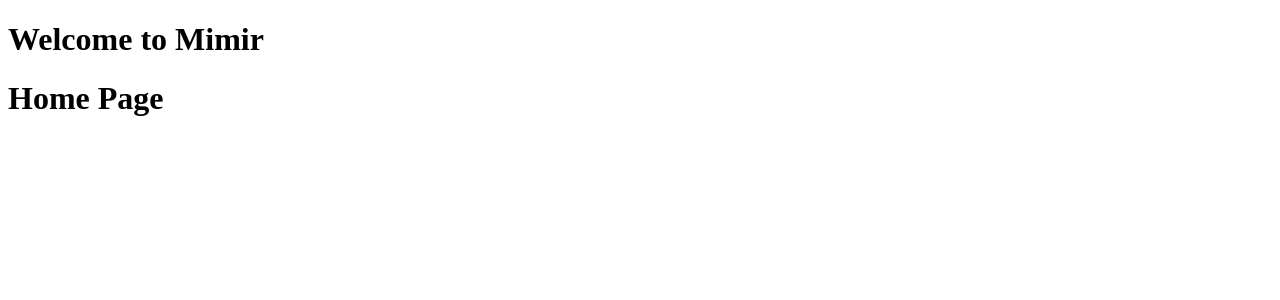
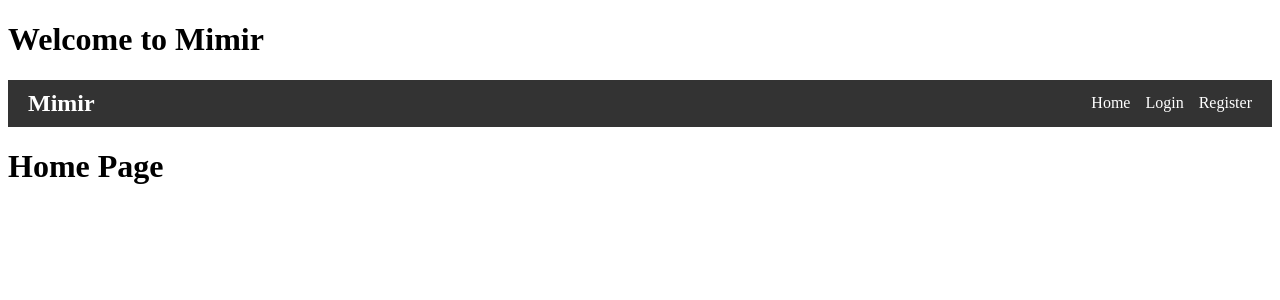
Before and after one commit to pacc-jean/mimir, a React (Create React App) app in the folder client/: page / in a window 1280 px wide. Shown: the top 300 px of the page. Built offline with nearby package versions, Linux system fonts and the light colour scheme.

Commit message:
setup Navbar.js and add it to App.js

```diff
--- a/client/src/App.js
+++ b/client/src/App.js
@@ -2,11 +2,14 @@ import { Routes, Route } from "react-router-dom";
 import Home from "./pages/Home";
 import Login from "./pages/Login";
 import Register from "./pages/Register";
+import Navbar from "./components/Navbar";
+
 
 function App() {
   return (
     <div>
       <h1>Welcome to Mimir</h1>
+      <Navbar />
       <Routes>
         <Route path="/" element={<Home />} />
         <Route path="/login" element={<Login />} />
--- /dev/null
+++ b/client/src/components/Navbar.js
@@ -0,0 +1,39 @@
+import { Link } from "react-router-dom";
+
+const Navbar = () => {
+  return (
+    <nav style={styles.navbar}>
+      <h2 style={styles.logo}>Mimir</h2>
+      <div style={styles.links}>
+        <Link to="/" style={styles.link}>Home</Link>
+        <Link to="/login" style={styles.link}>Login</Link>
+        <Link to="/register" style={styles.link}>Register</Link>
+      </div>
+    </nav>
+  );
+};
+
+const styles = {
+  navbar: {
+    display: "flex",
+    justifyContent: "space-between",
+    alignItems: "center",
+    padding: "10px 20px",
+    backgroundColor: "#333",
+    color: "#fff",
+  },
+  logo: {
+    margin: 0,
+  },
+  links: {
+    display: "flex",
+    gap: "15px",
+  },
+  link: {
+    color: "#fff",
+    textDecoration: "none",
+    fontSize: "16px",
+  },
+};
+
+export default Navbar;
```
